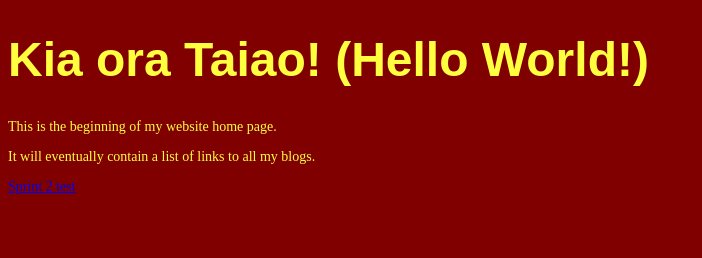
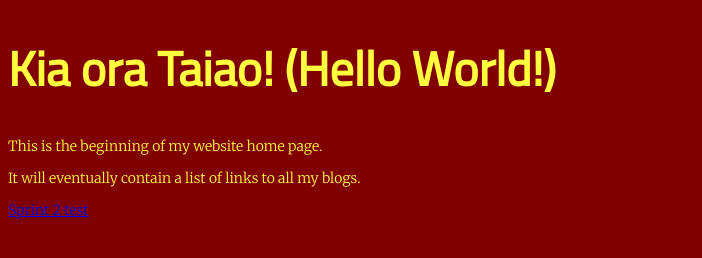
Before and after one commit to mktsewhoy/mktsewhoy.github.io, a plain HTML site: page index.html in a window 1280 px wide. Shown: the whole page, without its empty margins (0-702 px from the left). Drawn offline with Linux system fonts and the light colour scheme.

Commit message:
Add font import link.

```diff
--- a/index.html
+++ b/index.html
@@ -4,6 +4,7 @@
       <meta charset="UTF-8">
       <link href="styles/main.css" rel="stylesheet" type="text/css" />
       <title>mktsewhoy.github.io</title>
+      <link href="https://fonts.googleapis.com/css?family=Merriweather:300|Titillium+Web" rel="stylesheet" type="text/css">
   <body bgcolor=#800000>
     <h1>Kia ora Taiao! (Hello World!)</h1>
 
```
